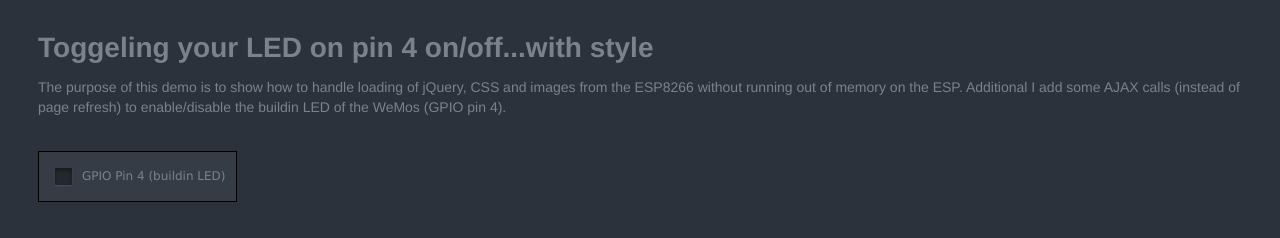
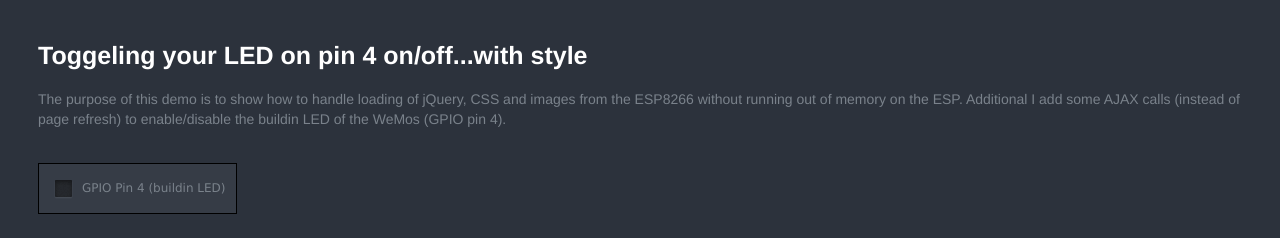
Before and after one commit to fofware/nodemcu-wampum-jquery, a website: page src/html/index.html in a window 1280 px wide. Drawn offline with Linux system fonts and the light colour scheme.

Commit message:
adapt documentation

```diff
--- a/src/html/assets/css/main.css
+++ b/src/html/assets/css/main.css
@@ -24,3 +24,9 @@ label{
     padding:10px;
     background-color: #363c46;
 }
+
+h1 {
+    font-size: 25px;
+    line-height: 34px;
+    color: white;
+}
```
Also changed, not shown: README.md, WeMos_D1_Mini_Top_LED.png (added).
